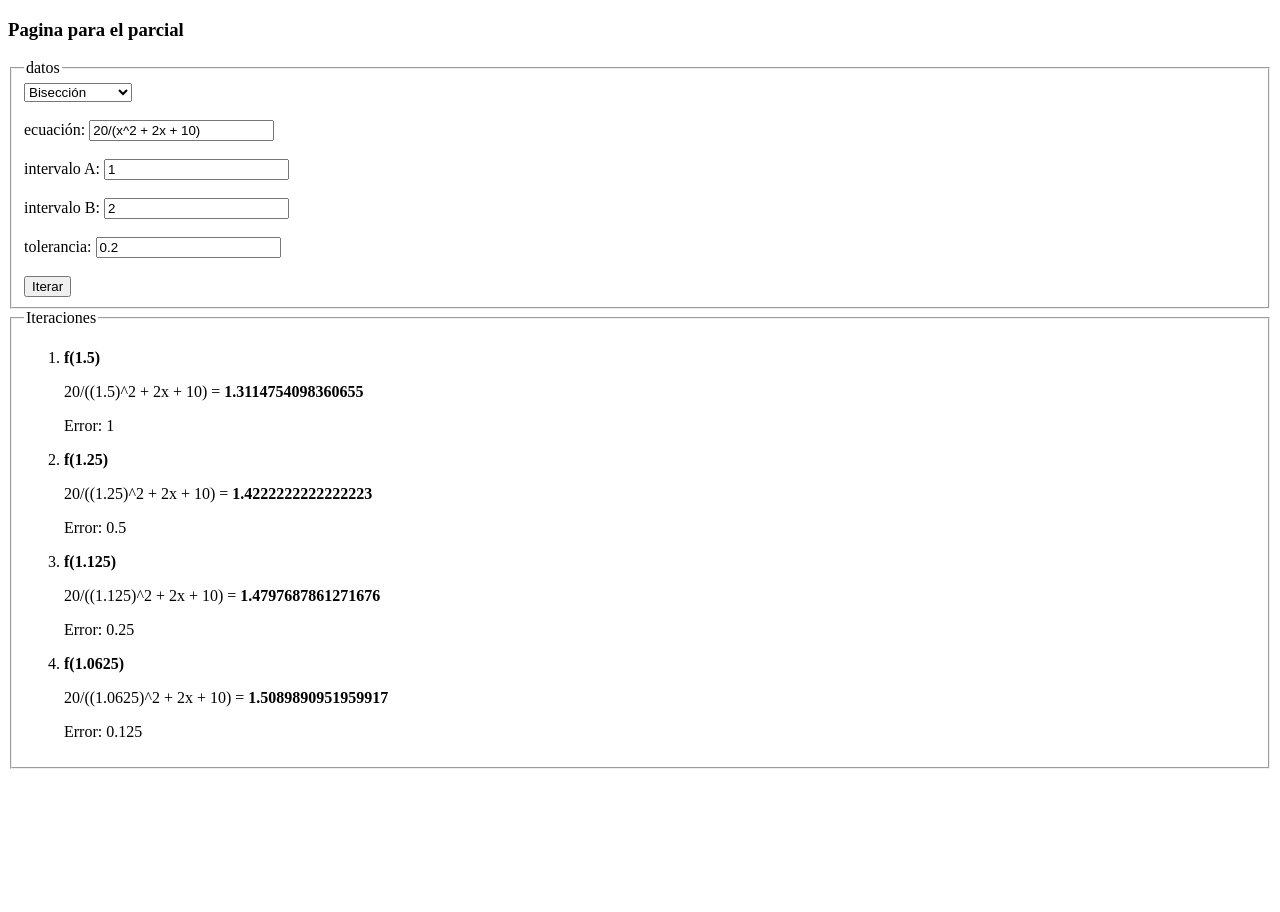
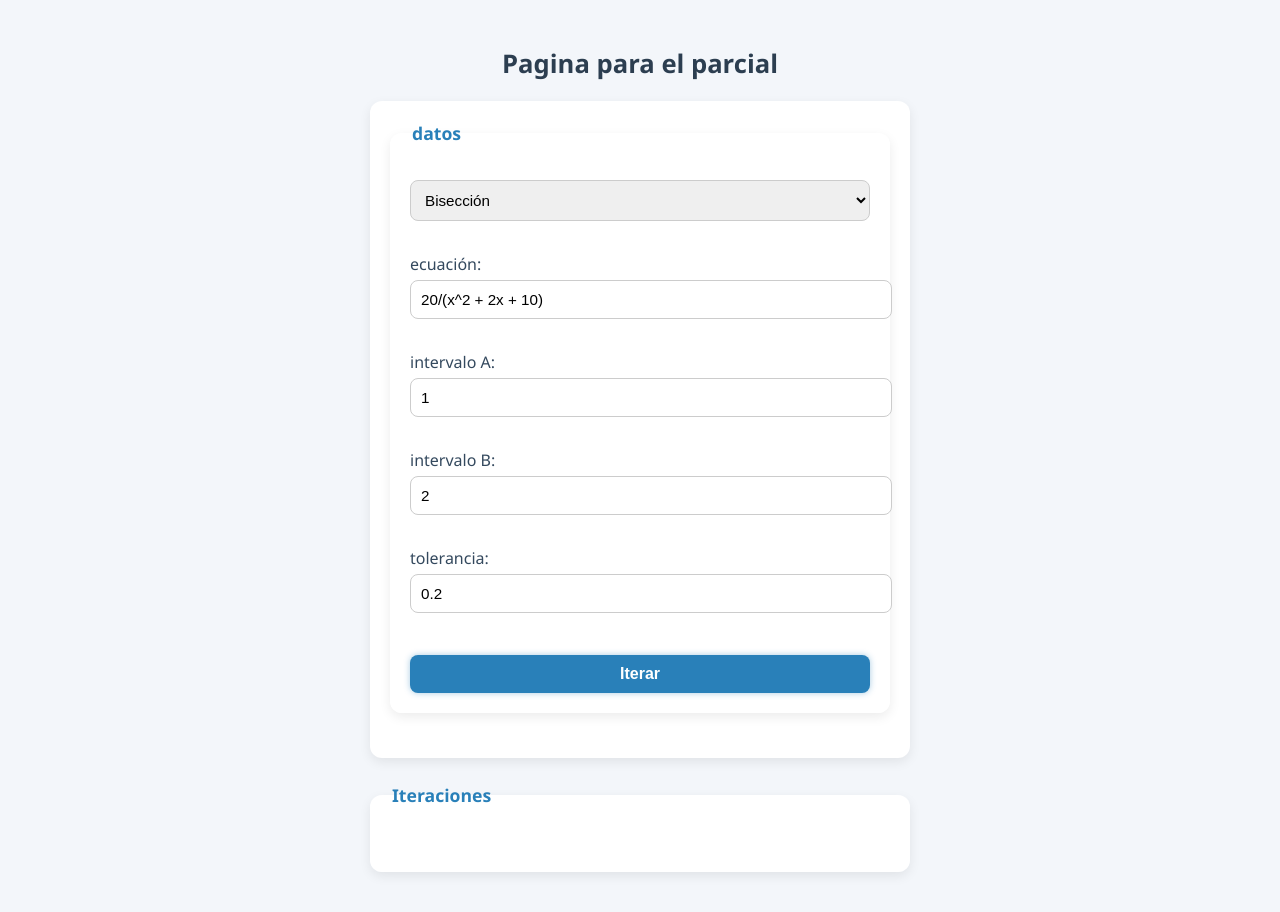
Before and after one commit to CleiverMejia/Calculadora-Analisis-Numerico, a plain HTML site: page index.html in a window 1280 px wide. Both pictures are taken after a click on the button "Iterar". Before the commit the page ends 800 px from the top, so only its background shows below. Drawn offline with nearby package versions, Linux system fonts and the light colour scheme.

Commit message:
Improve solutionEquation and fixedPoint methods with alerts for error handling; add styles for better UI

```diff
--- a/function.js
+++ b/function.js
@@ -32,7 +32,10 @@ function fakePosition() {
 function solutionEquation(method, a, b, iteration = [], lastError = null) {
   const p = f.evaluate({ x: a }) * f.evaluate({ x: b });
 
-  if (p > 0) alert("Function does not cross the x-axis");
+  if (p > 0) {
+    alert("Function does not cross the x-axis");
+    return;
+  }
 
   if (p == 0) {
     if (f.evaluate({ x: a }) === 0) return [a];
@@ -40,9 +43,9 @@ function solutionEquation(method, a, b, iteration = [], lastError = null) {
     return;
   }
 
-  const aprox = method(a, b);
-  const fAprox = f.evaluate({ x: aprox });
-  const error = Math.abs(b - a);
+  const aprox = method(a, b); // calcula el punto medio entre a y b
+  const fAprox = f.evaluate({ x: aprox }); // evalua la funcion en el punto aproximado
+  const error = Math.abs(b - a); // calcula el error
 
   const replacedX = equation.replace("x", `(${aprox})`);
   iteration.push({ aprox, replacedX, fAprox, error });
@@ -75,17 +78,19 @@ function fixedPoint(){
   }
   else {
     alert("The function does not meet the fixed point conditions");
+    return;
   }
 
   // Verificamos la contracción (derivada)
-  const equationDerivative = math.derivative(equation, 'x');
-  const fPrime = equationDerivative.compile();
+  const equationDerivative = math.derivative(equation, 'x'); // Derivada de la ecuación
+  const fPrime = equationDerivative.compile(); // Compilamos la derivada, para hacerla evaluable (que el codigo la reconozca como una funcion)
 
   const dA = fPrime.evaluate({x: intervalA});
   const dB = fPrime.evaluate({x: intervalB});
 
   if(Math.abs(dA) > 1 || Math.abs(dB) > 1) {
     alert("The function does not meet the contraction conditions");
+    return;
   }
 
   method = (a) => f.evaluate({x: a});
@@ -94,9 +99,9 @@ function fixedPoint(){
 }
 
 function solutionOpenEquation(method, oldRes, iteration = [], lastError = null){
-  const a = method(oldRes);
-  const b = oldRes;
-  const error = Math.abs(b - a);
+  const a = method(oldRes); // genera un nuevo valor a partir del anterior
+  const b = oldRes; //  guarda el valor anterior
+  const error = Math.abs(b - a); // calcula el error, comparando ambos valores
 
   const replacedX = equation.replace("x", `(${oldRes})`);
   iteration.push({ aprox: oldRes, replacedX, fAprox: a, error });
--- a/index.html
+++ b/index.html
@@ -7,6 +7,7 @@
   <title>Document</title>
   <script src="https://cdnjs.cloudflare.com/ajax/libs/mathjs/13.0.3/math.js"></script>
   <script src="function.js"></script>
+  <link rel="stylesheet" href="styles.css">
 </head>
 
 <body>
--- /dev/null
+++ b/styles.css
@@ -0,0 +1,88 @@
+ body {
+      font-family: "Segoe UI", Tahoma, Geneva, Verdana, sans-serif;
+      background: #f3f6fa;
+      color: #333;
+      margin: 0;
+      padding: 20px;
+    }
+
+    h3 {
+      text-align: center;
+      font-size: 1.6rem;
+      color: #2c3e50;
+      margin-bottom: 20px;
+    }
+
+    form,
+    fieldset {
+      background: #fff;
+      border: none;
+      border-radius: 12px;
+      padding: 20px;
+      margin: 0 auto 25px auto;
+      max-width: 500px;
+      box-shadow: 0 4px 12px rgba(0, 0, 0, 0.08);
+    }
+
+    legend {
+      font-weight: bold;
+      font-size: 1.1rem;
+      color: #2980b9;
+      margin-bottom: 10px;
+    }
+
+    label {
+      display: block;
+      margin-top: 10px;
+      font-weight: 500;
+      color: #34495e;
+    }
+
+    input,
+    select {
+      width: 100%;
+      padding: 10px;
+      margin-top: 5px;
+      border-radius: 8px;
+      border: 1px solid #ccc;
+      font-size: 0.95rem;
+      transition: all 0.2s ease;
+    }
+
+    input:focus,
+    select:focus {
+      border-color: #2980b9;
+      box-shadow: 0 0 6px rgba(41, 128, 185, 0.4);
+      outline: none;
+    }
+
+    #submit {
+      margin-top: 20px;
+      width: 100%;
+      background: #2980b9;
+      color: white;
+      border: none;
+      cursor: pointer;
+      font-size: 1rem;
+      font-weight: bold;
+      transition: background 0.3s ease;
+    }
+
+    #submit:hover {
+      background: #1f6391;
+    }
+
+    #iteration {
+      padding-left: 20px;
+      font-size: 0.95rem;
+      color: #2c3e50;
+    }
+
+    #iteration li {
+      margin: 6px 0;
+      padding: 8px 12px;
+      background: #ecf6ff;
+      border-radius: 8px;
+      border-left: 4px solid #2980b9;
+      list-style: none;
+    }
```
